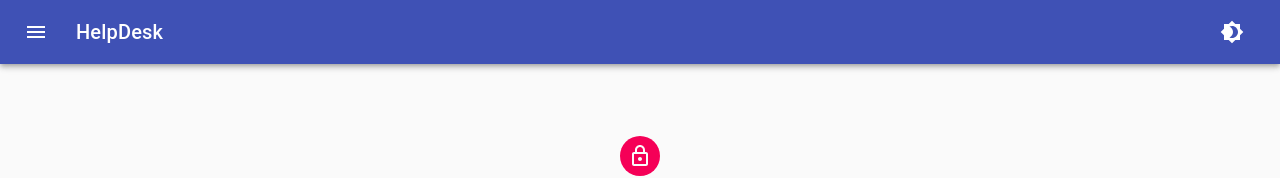
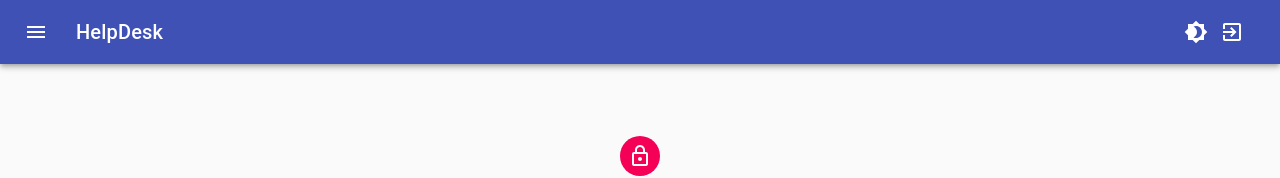
Before and after one commit to FanciestW/HelpDeskClient, a React (Create React App) app: page /login in a window 1280 px wide. Shown: the top 178 px of the page. Built offline with nearby package versions, Linux system fonts and the light colour scheme.

Commit message:
Added a logout button in navbar

```diff
--- a/src/components/App/App.tsx
+++ b/src/components/App/App.tsx
@@ -27,7 +27,7 @@ const App = () => {
     <ThemeProvider theme={theme}>
       <div className={classes.root} style={{backgroundColor: theme.palette.background.default}}>
         <Router>
-          <Navbar />
+          <Navbar setAuthed={setAuthed} />
           <Switch>
             <Route path='/dashboard'>
               { authed ? <Dashboard /> : <Redirect to='login' /> }
--- a/src/components/Navbar/Navbar.tsx
+++ b/src/components/Navbar/Navbar.tsx
@@ -1,10 +1,12 @@
 import React from 'react';
+import Axios from 'axios';
 import { AppBar, Toolbar, IconButton, Typography } from '@material-ui/core';
 import { makeStyles } from '@material-ui/core/styles';
 import {
   Menu as MenuIcon,
   Brightness7 as Brightness7Icon,
-  Brightness4 as Brightness4Icon
+  Brightness4 as Brightness4Icon,
+  ExitToApp as ExitToAppIcon,
 } from '@material-ui/icons';
 import { useHistory } from 'react-router-dom';
 
@@ -26,7 +28,7 @@ const useStyles = makeStyles(theme => ({
   }
 }));
 
-export default function Navbar() {
+export default function Navbar(props: INavbarProps) {
   const classes = useStyles();
   const history = useHistory();
 
@@ -38,6 +40,12 @@ export default function Navbar() {
       localStorage.setItem('theme', 'dark');
     }
     window.location.reload();
+  }
+
+  async function handleLogout() {
+    await Axios.post('/api/user/logout');
+    localStorage.setItem('authed', 'false');
+    props.setAuthed(false);
   }
 
   return (
@@ -52,7 +60,14 @@ export default function Navbar() {
         <IconButton edge='start' className={classes.iconButton} onClick={toggleTheme}>
           { localStorage.getItem('theme') === 'dark' ? <Brightness7Icon /> : <Brightness4Icon /> }
         </IconButton>
+        <IconButton edge='start' className={classes.iconButton} onClick={handleLogout}>
+          <ExitToAppIcon />
+        </IconButton>
       </Toolbar>
     </AppBar>
   );
 }
+
+interface INavbarProps {
+  setAuthed: Function,
+}
```
